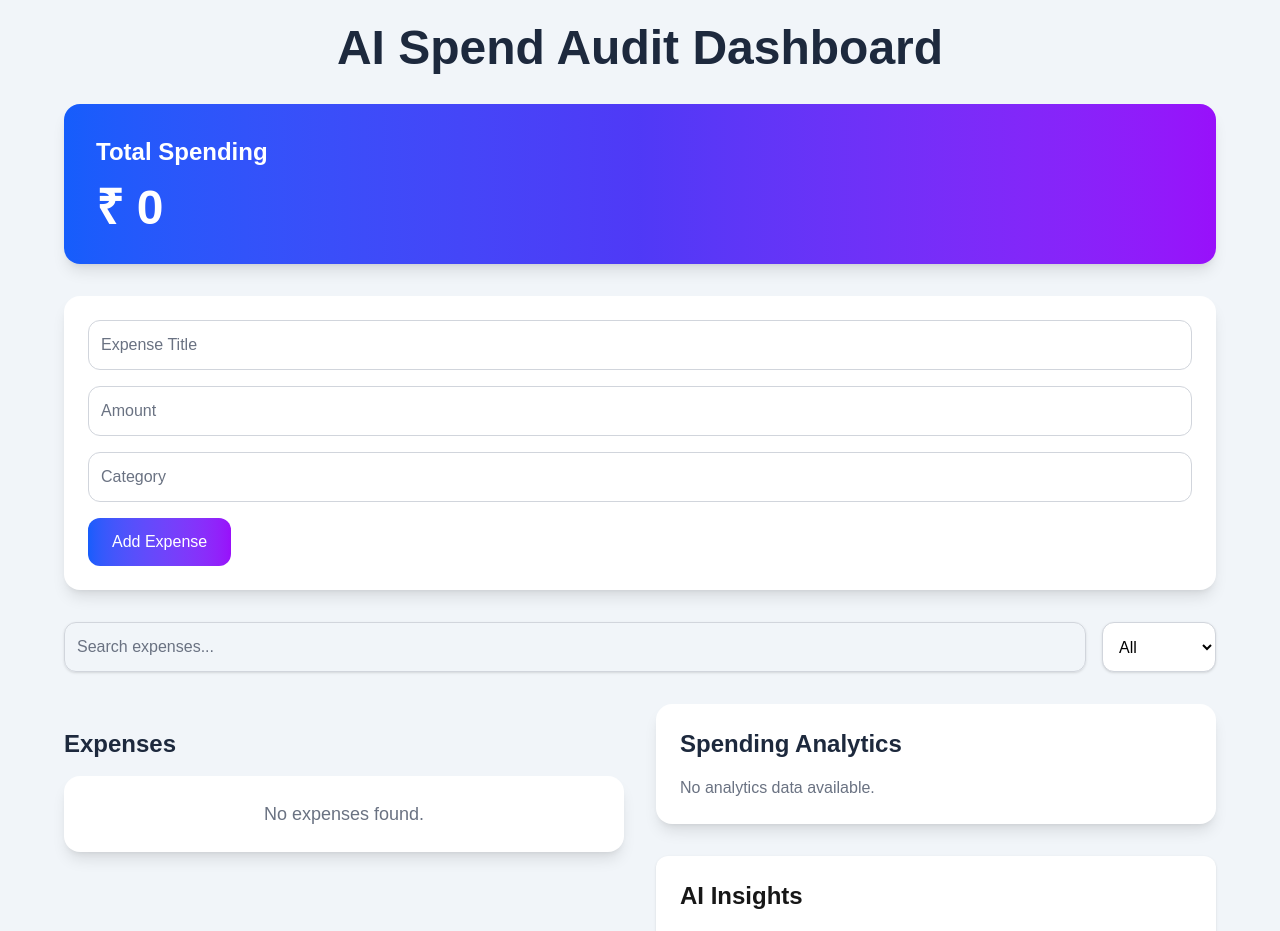
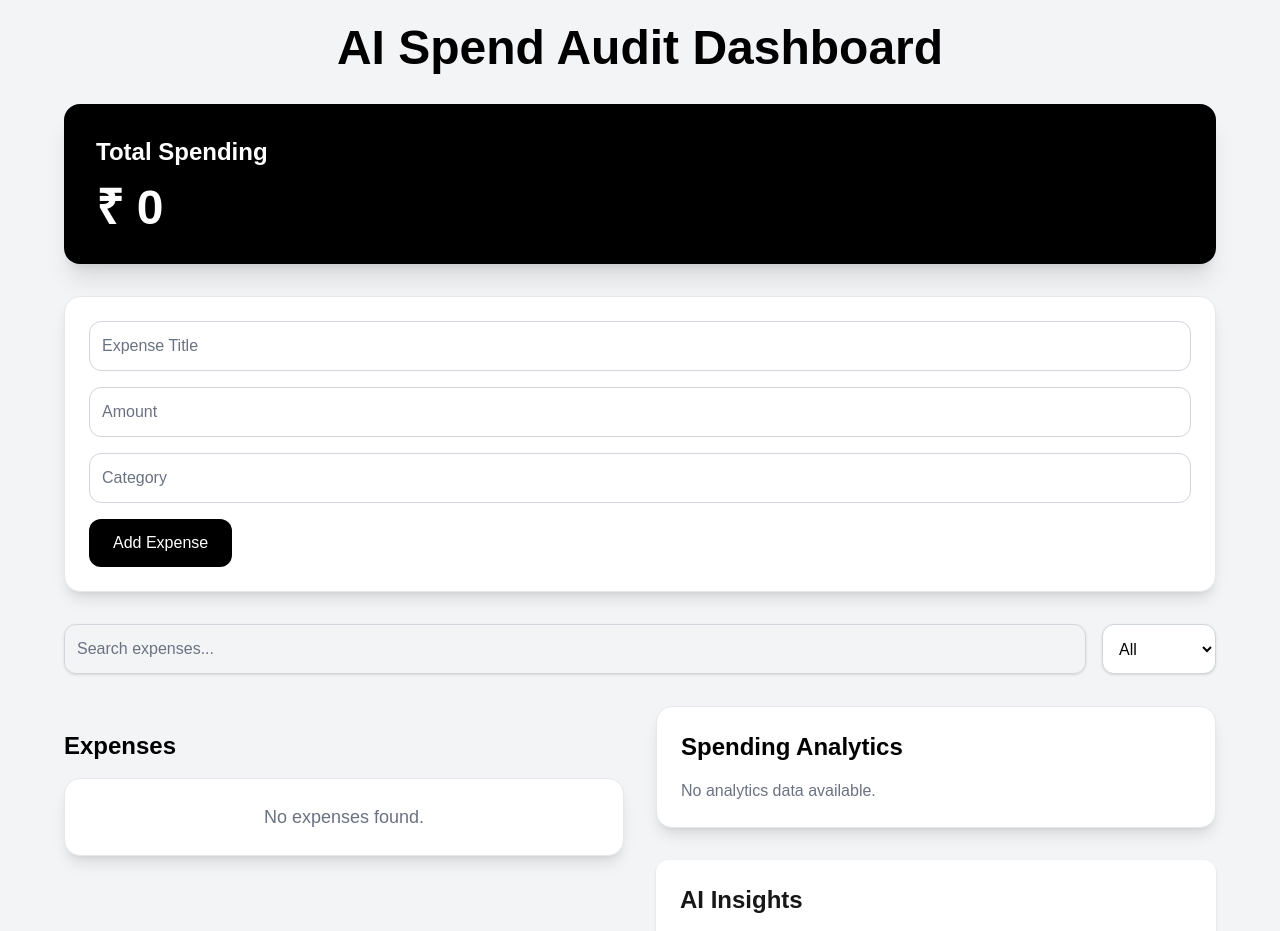
Before and after one commit to Aanya2806/ai-spend-audit, a Next.js app: page / in a window 1280 px wide. Shown: the top 931 px of the page. Built offline with nearby package versions, Linux system fonts and the light colour scheme.

Commit message:
Updated dashboard UI with black and white theme

```diff
--- a/app/components/Analytics.tsx
+++ b/app/components/Analytics.tsx
@@ -48,16 +48,16 @@ export default function Analytics({
   });
 
   const COLORS = [
-    "#2563EB",
-    "#7C3AED",
-    "#10B981",
-    "#F59E0B",
-    "#EF4444",
+    "#000000",
+    "#404040",
+    "#737373",
+    "#A3A3A3",
+    "#D4D4D4",
   ];
 
   return (
-    <div className="bg-white p-6 rounded-2xl shadow-lg">
-      <h2 className="text-2xl font-bold mb-4 text-slate-800">
+    <div className="bg-white p-6 rounded-2xl shadow-lg border border-gray-200">
+      <h2 className="text-2xl font-bold mb-4 text-black">
         Spending Analytics
       </h2>
 
--- a/app/components/ExpenseList.tsx
+++ b/app/components/ExpenseList.tsx
@@ -12,13 +12,13 @@ export default function ExpenseList({
 }) {
   return (
     <div className="mt-6">
-      <h2 className="text-2xl font-bold mb-4 text-slate-800">
+      <h2 className="text-2xl font-bold mb-4 text-black">
         Expenses
       </h2>
 
       <div className="space-y-4">
         {expenses.length === 0 ? (
-          <div className="bg-white p-6 rounded-2xl shadow-lg text-center">
+          <div className="bg-white p-6 rounded-2xl shadow-lg text-center border border-gray-200">
             <p className="text-gray-500 text-lg">
               No expenses found.
             </p>
@@ -27,11 +27,11 @@ export default function ExpenseList({
           expenses.map((expense) => (
             <div
               key={expense.id}
-              className="bg-white border p-5 rounded-2xl shadow-lg hover:shadow-xl transition"
+              className="bg-white border border-gray-200 p-5 rounded-2xl shadow-lg hover:shadow-xl transition"
             >
               <div className="flex justify-between items-center">
                 <div>
-                  <h3 className="font-semibold text-lg text-slate-800">
+                  <h3 className="font-semibold text-lg text-black">
                     {expense.title}
                   </h3>
 
@@ -41,7 +41,7 @@ export default function ExpenseList({
                 </div>
 
                 <div>
-                  <p className="text-xl font-bold text-slate-800">
+                  <p className="text-xl font-bold text-black">
                     ₹ {expense.amount}
                   </p>
                 </div>
--- a/app/components/SpendForm.tsx
+++ b/app/components/SpendForm.tsx
@@ -54,7 +54,7 @@ export default function SpendForm({
         onChange={(e) =>
           setTitle(e.target.value)
         }
-        className="border border-gray-300 p-3 rounded-xl w-full text-black placeholder-gray-500 focus:outline-none focus:ring-2 focus:ring-blue-500"
+        className="border border-gray-300 p-3 rounded-xl w-full text-black placeholder-gray-500 focus:outline-none focus:ring-2 focus:ring-black"
         required
       />
 
@@ -65,7 +65,7 @@ export default function SpendForm({
         onChange={(e) =>
           setAmount(e.target.value)
         }
-        className="border border-gray-300 p-3 rounded-xl w-full text-black placeholder-gray-500 focus:outline-none focus:ring-2 focus:ring-blue-500"
+        className="border border-gray-300 p-3 rounded-xl w-full text-black placeholder-gray-500 focus:outline-none focus:ring-2 focus:ring-black"
         required
       />
 
@@ -76,13 +76,13 @@ export default function SpendForm({
         onChange={(e) =>
           setCategory(e.target.value)
         }
-        className="border border-gray-300 p-3 rounded-xl w-full text-black placeholder-gray-500 focus:outline-none focus:ring-2 focus:ring-blue-500"
+        className="border border-gray-300 p-3 rounded-xl w-full text-black placeholder-gray-500 focus:outline-none focus:ring-2 focus:ring-black"
         required
       />
 
       <button
         type="submit"
-        className="bg-gradient-to-r from-blue-600 to-purple-600 text-white px-6 py-3 rounded-xl hover:scale-105 transition"
+        className="bg-black text-white px-6 py-3 rounded-xl hover:bg-gray-800 transition"
       >
         Add Expense
       </button>
--- a/app/page.tsx
+++ b/app/page.tsx
@@ -87,13 +87,13 @@ export default function Home() {
   );
 
   return (
-    <main className="min-h-screen bg-slate-100 p-6">
+    <main className="min-h-screen bg-gray-100 p-6">
       <div className="max-w-6xl mx-auto">
-        <h1 className="text-5xl font-extrabold mb-8 text-center text-slate-800">
+        <h1 className="text-5xl font-extrabold mb-8 text-center text-black">
           AI Spend Audit Dashboard
         </h1>
 
-        <div className="bg-gradient-to-r from-blue-600 via-indigo-600 to-purple-600 text-white p-8 rounded-2xl mb-8 shadow-lg">
+        <div className="bg-black text-white p-8 rounded-2xl mb-8 shadow-xl">
           <h2 className="text-2xl font-semibold">
             Total Spending
           </h2>
@@ -103,7 +103,7 @@ export default function Home() {
           </p>
         </div>
 
-        <div className="bg-white p-6 rounded-2xl shadow-lg mb-8">
+        <div className="bg-white p-6 rounded-2xl shadow-lg mb-8 border border-gray-200">
           <SpendForm addExpense={addExpense} />
         </div>
 
@@ -115,7 +115,7 @@ export default function Home() {
             onChange={(e) =>
               setSearch(e.target.value)
             }
-            className="border border-gray-300 p-3 rounded-xl w-full shadow-sm text-black placeholder-gray-500 focus:outline-none focus:ring-2 focus:ring-blue-500"
+            className="border border-gray-300 p-3 rounded-xl w-full shadow-sm text-black placeholder-gray-500 focus:outline-none focus:ring-2 focus:ring-black"
           />
 
           <select
@@ -173,7 +173,7 @@ export default function Home() {
           </div>
         </div>
 
-        <footer className="text-center mt-12 text-gray-500">
+        <footer className="text-center mt-12 text-gray-600">
           Built with Next.js,
           Tailwind CSS and
           Recharts
```
